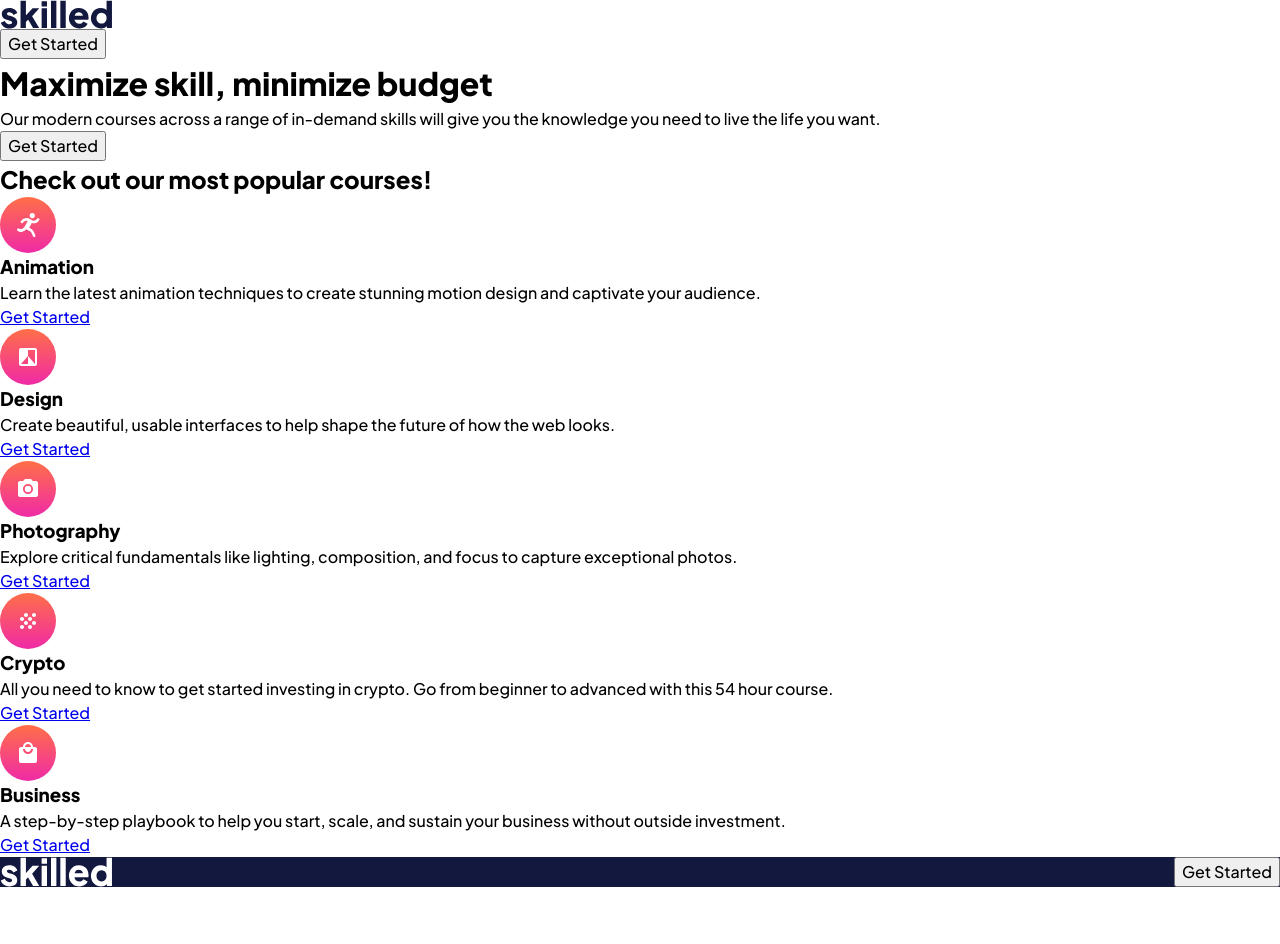
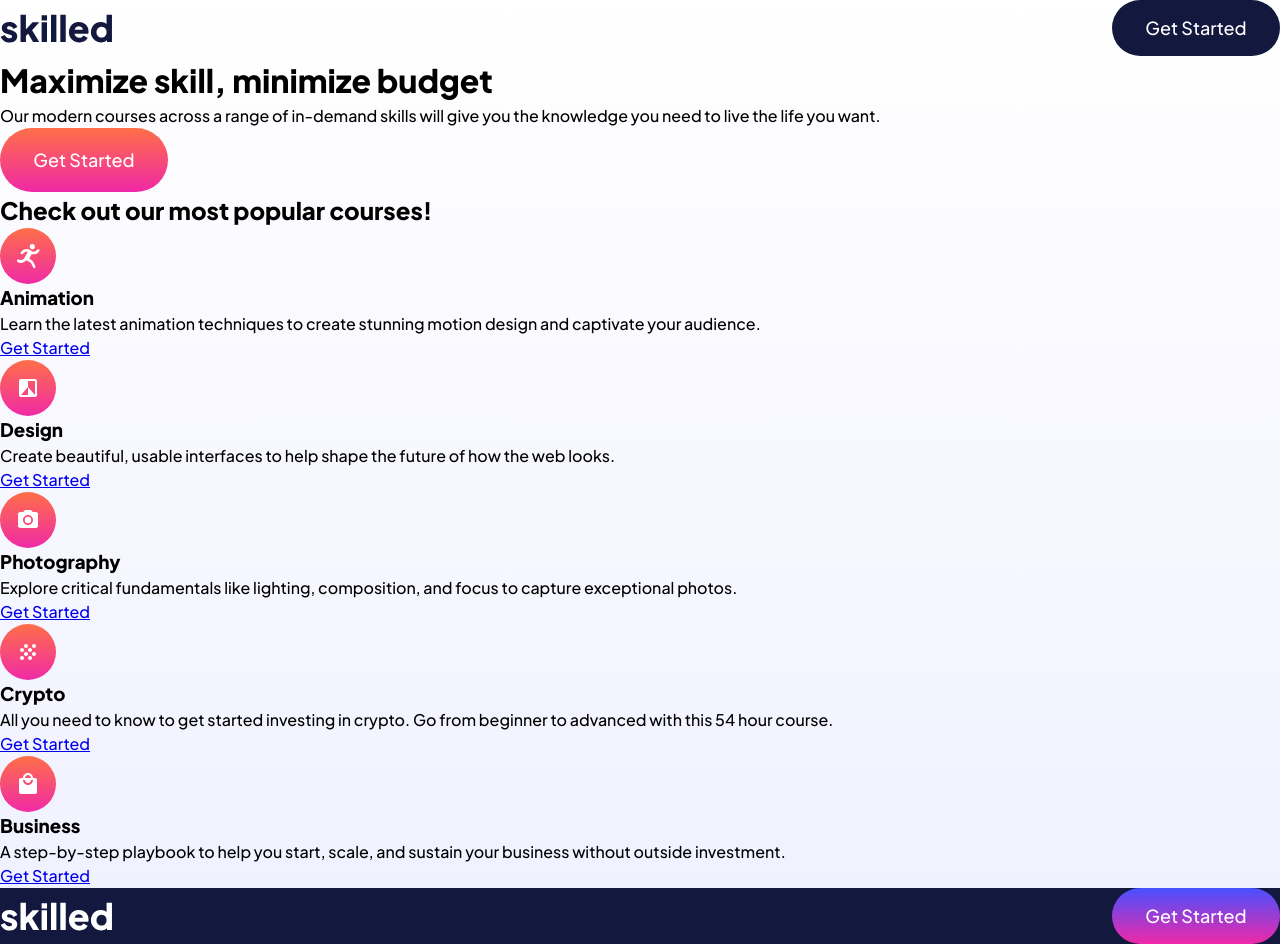
Before and after one commit to cbrands/fm-skilled-learning-landing-page, a plain HTML site: page index.html in a window 1280 px wide. Before the commit the page ends 887 px from the top, so only its background shows below. Drawn offline with Linux system fonts and the light colour scheme.

Commit message:
button styling

```diff
--- a/css/style.css
+++ b/css/style.css
@@ -5,16 +5,32 @@
   --clr-neutral-100: hsl(0, 0%, 100%);
   --clr-link: hsl(341, 92%, 62%);
   --clr-link-hover: hsl(341, 100%, 83%);
-  --gradient-1: linear-gradient(180deg, #F02AA6, #FF6F48);
-  --gradient-2: linear-gradient(180deg, #4851FF, #F02AA6);
-  --gradient-bg: linear-gradient(180deg, #FFFFFF, #F0F1FF);
+  --gradient-header: linear-gradient(to bottom, hsl(13, 100%, 64%), hsl(322, 87%, 55%));
+  --gradient-footer: linear-gradient(to bottom, hsl(237, 100%, 64%), hsl(322, 87%, 55%));
+  --gradient-header-hover: linear-gradient(to bottom, hsl(13, 100%, 84%), hsl(322, 87%, 75%));
+  --gradient-footer-hover: linear-gradient(to bottom, hsl(237, 100%, 84%), hsl(322, 87%, 75%));
+  --gradient-bg: linear-gradient(to bottom, hsl(0, 0%, 100%), hsl(236, 100%, 97%));
 
   --wrapper-width: 100%;
+  --fs-heading-xl: 3.5rem;
+  --fs-heading-l: 2.5rem;
+  --fs-heading-m: 2rem;
+  --fs-heading-s: 1.5rem;
+  --fs-body-m: 1.125rem;
+  --fs-body-s: 1rem;
+  --lh-heading-xl: 4.375rem;
+  --lh-heading-l: 3.25rem;
+  --lh-heading-m: 2.5rem;
+  --lh-heading-s: 1.75rem;
+  --lh-body-m: 1.75rem;
+  --lh-body-s: 1.75rem;
+
 }
 
 
 body {
   font-family: 'Plus Jakarta Sans', sans-serif;
+  background: var(--gradient-bg);
 }
 
 /* Utilities */
@@ -23,7 +39,41 @@ body {
   margin: 0 auto;
 }
 
+.btn {
+  font-size: var(--fs-body-s);
+  line-height: var(--lh-body-s);
+  width:8.75rem;
+  height: 3rem;
+  border: 0;
+  border-radius: 2rem;
+  color: var(--clr-neutral-100);
+  cursor: pointer;
+}
+
 /* Header section */
+.topbar {
+  display: flex;
+  justify-content: space-between;
+  align-items: center;
+}
+
+.topbar__btn {
+  background-color: var(--clr-neutral-900);
+}
+
+.topbar__btn:hover {
+  background-color: var(--clr-primary);
+}
+
+.header__btn {
+  width: 10.5rem;
+  height: 3.5rem;
+  background-image: var(--gradient-header);
+}
+
+.header__btn:hover {
+  background-image: var(--gradient-header-hover);
+}
 
 /* Main section */
 
@@ -35,13 +85,22 @@ footer {
 .footer__content {
   display: flex;
   justify-content: space-between;
+  align-items: center;
+}
+
+.footer__btn {
+  background-image: var(--gradient-footer);
+}
+
+.footer__btn:hover {
+  background-image: var(--gradient-footer-hover);
 }
 
 /* tablet size */
 /* Why I use em units form media queries https://zellwk.com/blog/media-query-units/ */
 @media screen and (min-width:48em) {
   :root {
-    --wrapper-width: 43rem%;
+    --wrapper-width: 43rem;
   }
 }
 
@@ -51,4 +110,15 @@ footer {
   :root {
     --wrapper-width: 90rem;
   }
+
+  .btn {
+    font-size: var(--fs-body-m);
+    line-height: var(--lh-body-m);
+    width: 10.5rem;
+    height: 3.5rem;
+  }
+
+  .header__btn {
+    height: 4rem;
+  }
 }
--- a/index.html
+++ b/index.html
@@ -13,15 +13,15 @@
 </head>
 <body>
   <header class="wrapper">
-    <div>
-      <img class="header__logo" src="./assets/logo-dark.svg" alt="">
-      <a href="#"><button class="btn btn--dark">Get Started</button></a>
+    <div class="topbar">
+      <img class="topbar__logo" src="./assets/logo-dark.svg" alt="">
+      <a href="#"><button class="btn topbar__btn">Get Started</button></a>
     </div>
     <h1 class="header__title">Maximize skill, minimize budget</h1>
     <p class="header__text">Our modern courses across a range of in-demand skills will give you the
       knowledge you need to live the life you want.
     </p>
-    <a href="#"><button class="btn btn--gradient1">Get Started</button></a>
+    <a href="#"><button class="btn header__btn">Get Started</button></a>
   </header>
   <main class="wrapper">
     <div class="card card--title"><h2>Check out our most popular courses!</h2></div>
@@ -64,7 +64,7 @@
   <footer>
     <div class="wrapper footer__content">
       <img src="assets/logo-light.svg" alt="">
-      <a href="#"><button class="btn">Get Started</button> </a>
+      <a href="#"><button class="btn footer__btn">Get Started</button> </a>
     </div>
   </footer>
 </body>
```
